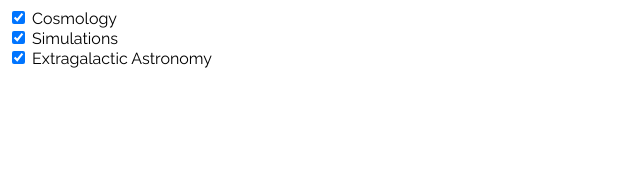
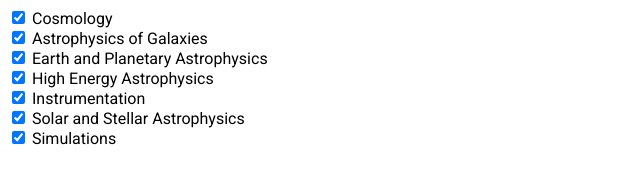
Before and after one commit to stephenmwilkins/phd-places, a plain HTML site: page index.html in a window 1280 px wide. Shown: the whole page, without its empty margins (0-640 px from the left). Drawn offline with nearby package versions, Linux system fonts and the light colour scheme; no server answers.

Commit message:
style modifications

```diff
--- a/css/phd-places.css
+++ b/css/phd-places.css
@@ -1,7 +1,7 @@
 
 
 body {
-  font-family: 'Raleway', sans-serif;
+  font-family: 'Roboto', sans-serif;
   font-size: 12pt;
 }
 
@@ -16,7 +16,8 @@ table {
 
 td {
   padding:5px;
-  min-width: 150px;
+  min-width: 100px;
+  max-width: 250px;
   border:0px;
   margin:0px;
 }
--- a/index.html
+++ b/index.html
@@ -3,8 +3,11 @@
   <head>
 
     <!-- FONT –––––––––––––––––––––––––––––––––––––––––––––––––– -->
-    <link href="https://fonts.googleapis.com/css2?family=Raleway:wght@300;400;600&display=swap" rel="stylesheet">
-    <link href="https://fonts.googleapis.com/css2?family=Quicksand:wght@500;700&display=swap" rel="stylesheet">
+    <!-- <link href="https://fonts.googleapis.com/css2?family=Raleway:wght@300;400;600&display=swap" rel="stylesheet">
+    <link href="https://fonts.googleapis.com/css2?family=Quicksand:wght@500;700&display=swap" rel="stylesheet"> -->
+
+    <link href="https://fonts.googleapis.com/css2?family=Roboto:wght@300;400;500;700&display=swap" rel="stylesheet">
+
 
     <!-- CSS –––––––––––––––––––––––––––––––––––––––––––––––––– -->
     <link rel="stylesheet" href="css/phd-places.css">
@@ -24,14 +27,26 @@
 
   <body>
 
-    <input class="checkbox" type="checkbox" id="cosmology" name="cosmology" checked=true>
+    <input class="checkbox" type="checkbox" id="Cosmology" name="cosmology" checked=true>
     <label for="cosmology">Cosmology</label><br>
-    <input class="checkbox" type="checkbox" id="simulations" name="simulations" checked=true>
+
+    <input class="checkbox" type="checkbox" id="Galaxies" name="galaxies" checked=true>
+    <label for="galaxies">Astrophysics of Galaxies</label><br>
+
+    <input class="checkbox" type="checkbox" id="Earth and Planetary" name="earth-planetary" checked=true>
+    <label for="earth-planetary">Earth and Planetary Astrophysics</label><br>
+
+    <input class="checkbox" type="checkbox" id="High Energy" name="high-energy" checked=true>
+    <label for="high-energy">High Energy Astrophysics</label><br>
+
+    <input class="checkbox" type="checkbox" id="Instrumentation" name="instrumentation" checked=true>
+    <label for="instrumentation">Instrumentation</label><br>
+
+    <input class="checkbox" type="checkbox" id="Solar and Stellar" name="solar-stellar" checked=true>
+    <label for="solar-stellar">Solar and Stellar Astrophysics</label><br>
+
+    <input class="checkbox" type="checkbox" id="Simulations" name="simulations" checked=true>
     <label for="simulations">Simulations</label><br>
-    <input class="checkbox" type="checkbox" id="extragalactic" name="extragalactic" checked=true>
-    <label for="extragalactic">Extragalactic Astronomy</label><br>
-
-
 
       <div id="phd-places-table-container"></div>
 
--- a/js/phd-places.js
+++ b/js/phd-places.js
@@ -3,8 +3,10 @@
 
 
 
-var public_spreadsheet_url = 'https://docs.google.com/spreadsheets/d/e/2PACX-1vT1lGRmLk1cjZWHXbtgvQHH-y8POFO7eV6lfQtp3dTbEpfnlbblE_AZ9IUxG48PHdSb9LmqD2ildN5F/pub?gid=0&single=true&output=csv';
+// var public_spreadsheet_url = 'https://docs.google.com/spreadsheets/d/e/2PACX-1vT1lGRmLk1cjZWHXbtgvQHH-y8POFO7eV6lfQtp3dTbEpfnlbblE_AZ9IUxG48PHdSb9LmqD2ildN5F/pub?gid=0&single=true&output=csv';
 
+
+var public_spreadsheet_url = 'https://docs.google.com/spreadsheets/d/e/2PACX-1vQv_QDwI-5bLDQVH4a3kBuuIdKrGvuNYd4uOVtRjJRJduUHPN_kcmYYxPIPrgXiKENlPTiuXYZs_Ypb/pub?gid=898080687&single=true&output=csv'
 
 function initTable() {
   Papa.parse(public_spreadsheet_url, {
@@ -18,9 +20,13 @@ window.addEventListener('DOMContentLoaded', initTable)
 
 
 var topics = {};
-topics["cosmology"] = true;
-topics["simulations"] = true;
-topics["extragalactic"] = true;
+topics["Cosmology"] = true;
+topics["Simulations"] = true;
+topics["Galaxies"] = true;
+topics["Earth and Planetary"] = true;
+topics["High Energy"] = true;
+topics["Instrumentation"] = true;
+topics["Solar and Stellar"] = true;
 
 $(document).ready(function() {
 
@@ -59,7 +65,7 @@ function showInfo() {
 
       d = window.data[j];
       var tr = table.insertRow(-1);
-
+      console.log(d);
       var inc = false;
 
       var group_topics = d['Topics'].split(",");
@@ -67,12 +73,11 @@ function showInfo() {
 
       for (var i=0; i<group_topics.length; i++) {
 
-        console.log(group_topics[i], topics[group_topics[i]]);
-        if (topics[group_topics[i]]) {
+        console.log(group_topics[i], topics[group_topics[i].trim()]);
+        if (topics[group_topics[i].trim()]) {
           inc = true;
         }
       }
-
 
       if (inc) {
 
@@ -80,6 +85,8 @@ function showInfo() {
 
           var tabCell = tr.insertCell(-1);
           column = columns[i];
+
+
 
           if (column==='Website') {
               tabCell.innerHTML = '<a href="'+d['Website']+'">website</a>';
```
